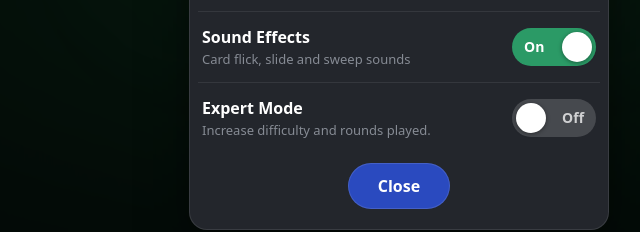
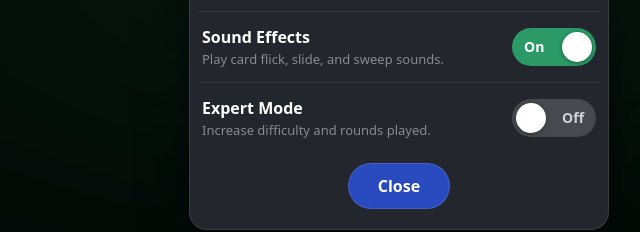
Before and after one commit to jottin/playclubs, a website with bundled scripts: page index.html in a window 1280 px wide. Both pictures are taken after a click on the button "Settings". Shown: the part 355-587 px from the top of the page, 241-881 px from the left. Built offline with nearby package versions, Linux system fonts and the light colour scheme.

Commit message:
Updated sounds text in settings dialog

```diff
--- a/index.html
+++ b/index.html
@@ -153,7 +153,7 @@
         <div class="setting">
           <div class="setting-text">
             <label id="set-sound-label" for="set-sound">Sound Effects</label>
-            <span class="setting-hint">Card flick, slide and sweep sounds</span>
+            <span class="setting-hint">Play card flick, slide, and sweep sounds.</span>
           </div>
           <button id="set-sound" class="switch" type="button" role="switch" aria-checked="true" aria-labelledby="set-sound-label">
             <span class="switch-state">On</span><span class="switch-knob"></span>
```
